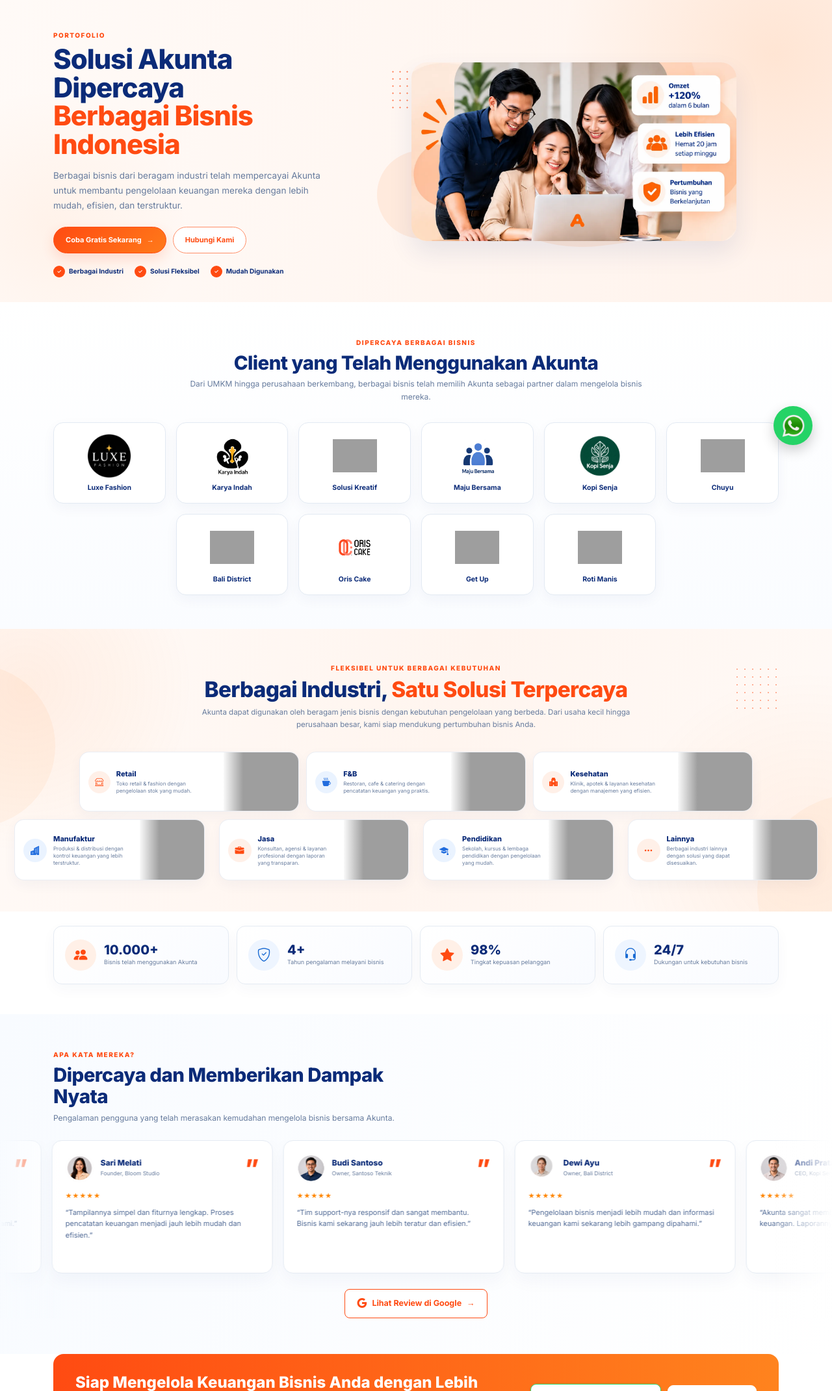
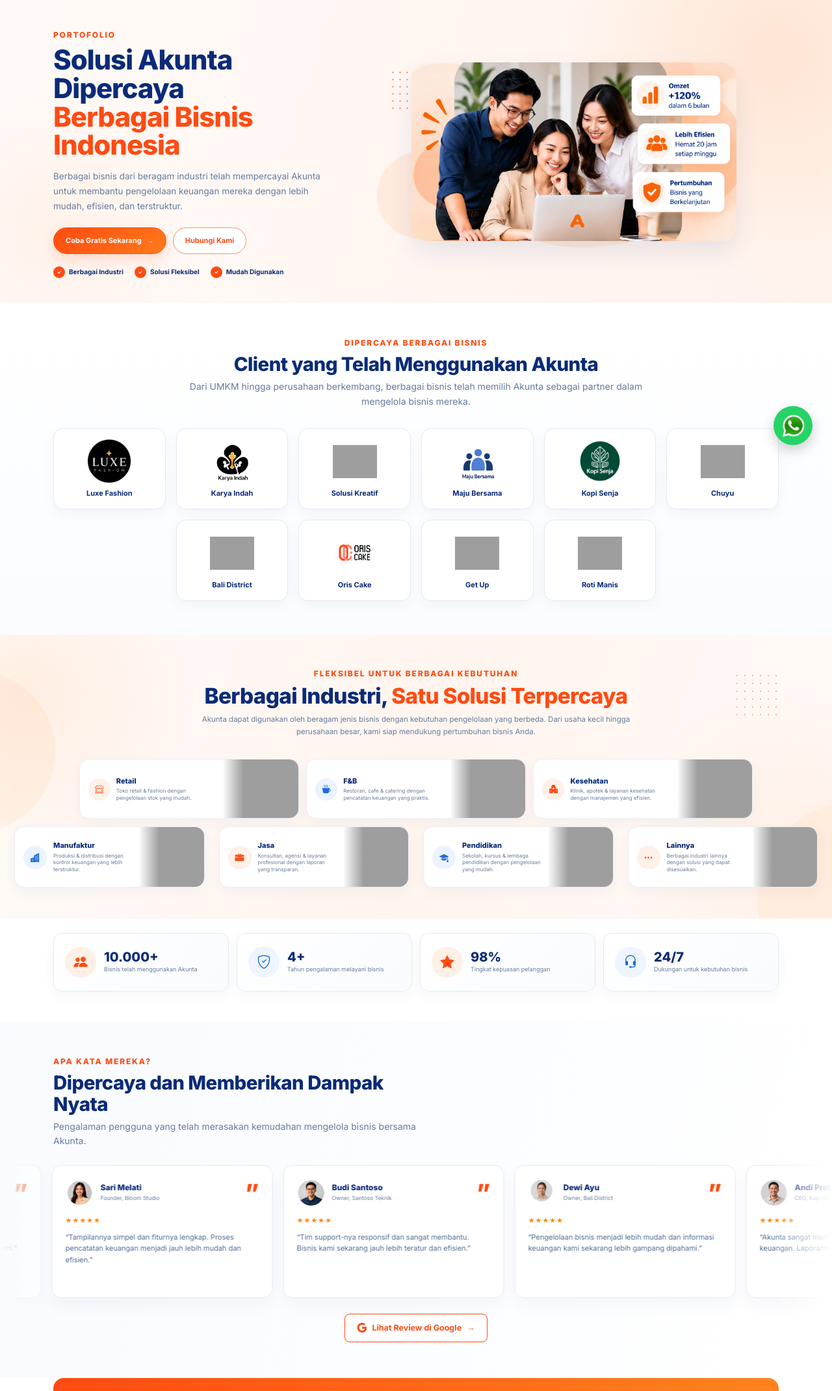
Before and after one commit to riaasrini17-debug/Website-Akunta, a Laravel app: page /portofolio in a window 1280 px wide. Shown: the part 85-2226 px from the top of the page at 65% size. Run offline with Laravel 12, Linux system fonts and the light colour scheme; grey boxes are pictures that could not be loaded.

Commit message:
style: improve portfolio page typography and readability

```diff
--- a/public/css/portofolio.css
+++ b/public/css/portofolio.css
@@ -38,7 +38,7 @@
 
     color: var(--portfolio-orange);
 
-    font-size: 10px;
+    font-size: 12px;
     line-height: 1.2;
 
     font-weight: 800;
@@ -96,7 +96,7 @@
         var(--portfolio-muted);
 
     font-size:
-        12px;
+        14px;
 
     line-height:
         1.6;
@@ -802,7 +802,7 @@
     color:
         var(--portfolio-navy);
 
-    font-size: 10.5px;
+    font-size: 11px;
     line-height: 1.3;
 
     font-weight: 700;
```
